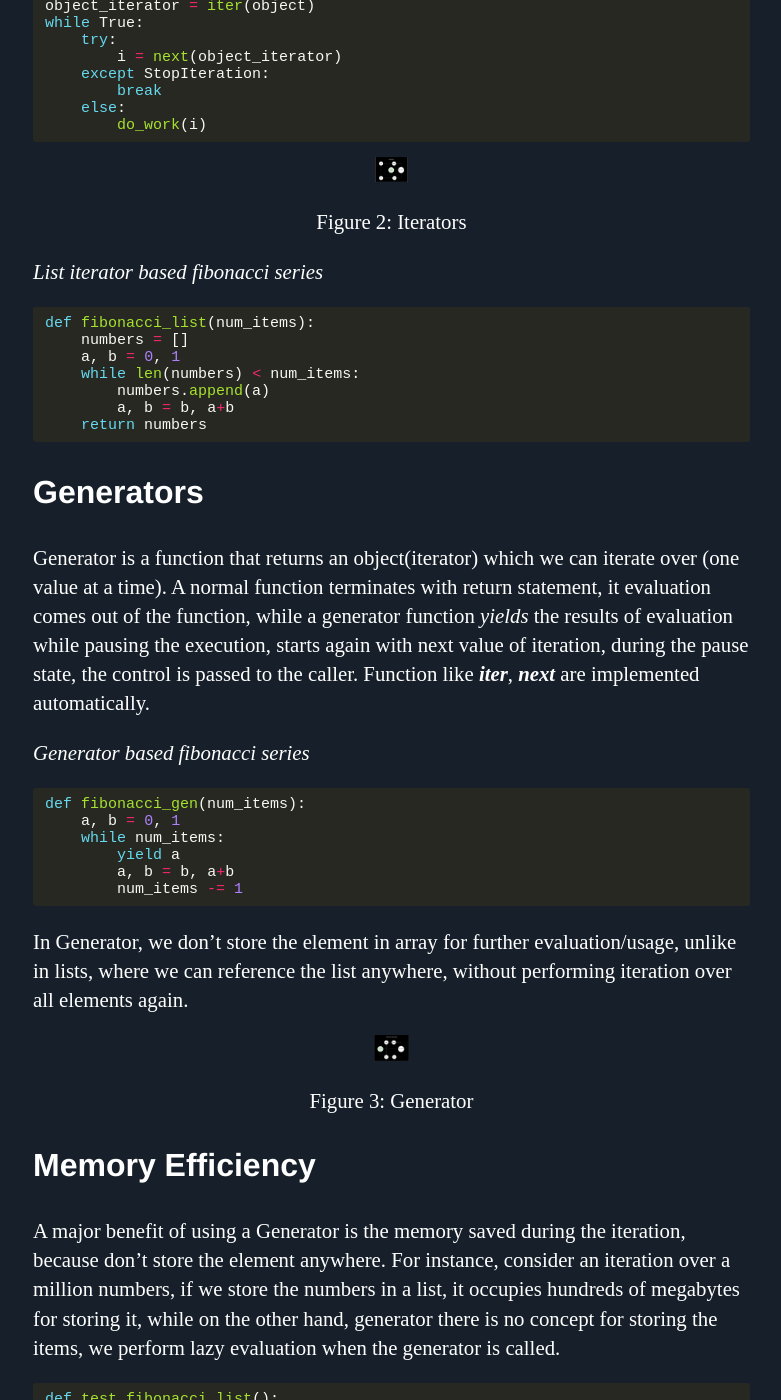
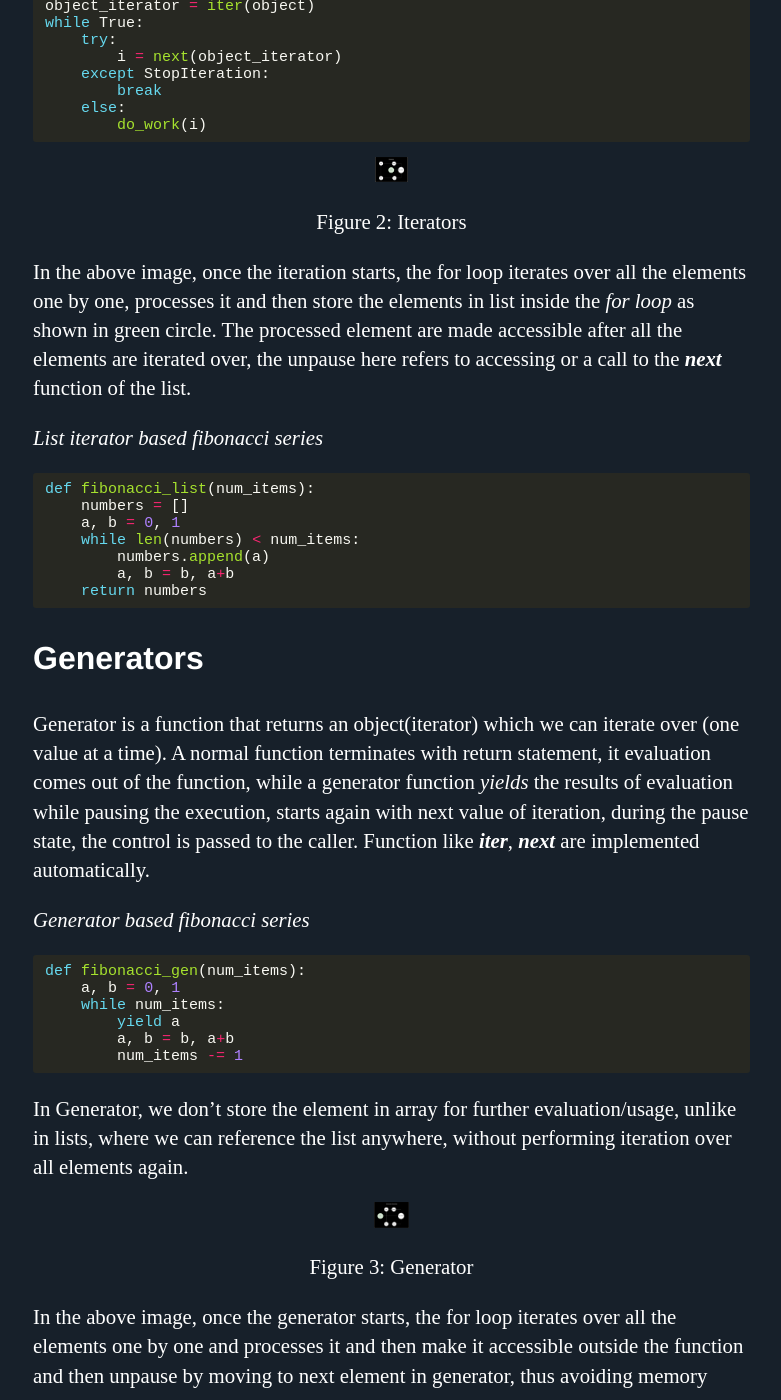
Before and after one commit to Mayurji/mayurji.github.io, a Jekyll site: the page built from _posts/2020-12-05-iterators_generators.md, in a window 1280 px wide and 1400 px high, scrolled down 1010 px. Shown: the whole window, without its empty margins (159-940 px from the left). Built offline with Jekyll 4.4.1, drawn with Linux system fonts in a browser that asks for light colours; comment, search, counter and statistics services are not loaded; some of the changed text lies outside the part shown.

Commit message:
Update 2020-12-05-iterators_generators.md

````diff
--- a/_posts/2020-12-05-iterators_generators.md
+++ b/_posts/2020-12-05-iterators_generators.md
@@ -40,6 +40,8 @@ while True:
 <p>Figure 2: Iterators</p>
 </center>
 
+In the above image, once the iteration starts, the for loop iterates over all the elements one by one, processes it and then store the elements in list inside the *for loop* as shown in green circle. The processed element are made accessible after all the elements are iterated over, the unpause here refers to accessing or a call to the *__next__* function of the list.
+
 *List iterator based fibonacci series*
 
 ```python
@@ -72,6 +74,8 @@ In Generator, we don't store the element in array for further evaluation/usage,
 <img src="{{site.url}}/assets/images/iterators/generator.png" class="post-body" style="zoom: 5%; background-color:#DCDCDC;"/><br>
 <p>Figure 3: Generator</p>
 </center>
+
+In the above image, once the generator starts, the for loop iterates over all the elements one by one and processes it and then make it accessible outside the function and then unpause by moving to next element in generator, thus avoiding memory cost.
 
 ### Memory Efficiency
 
````
